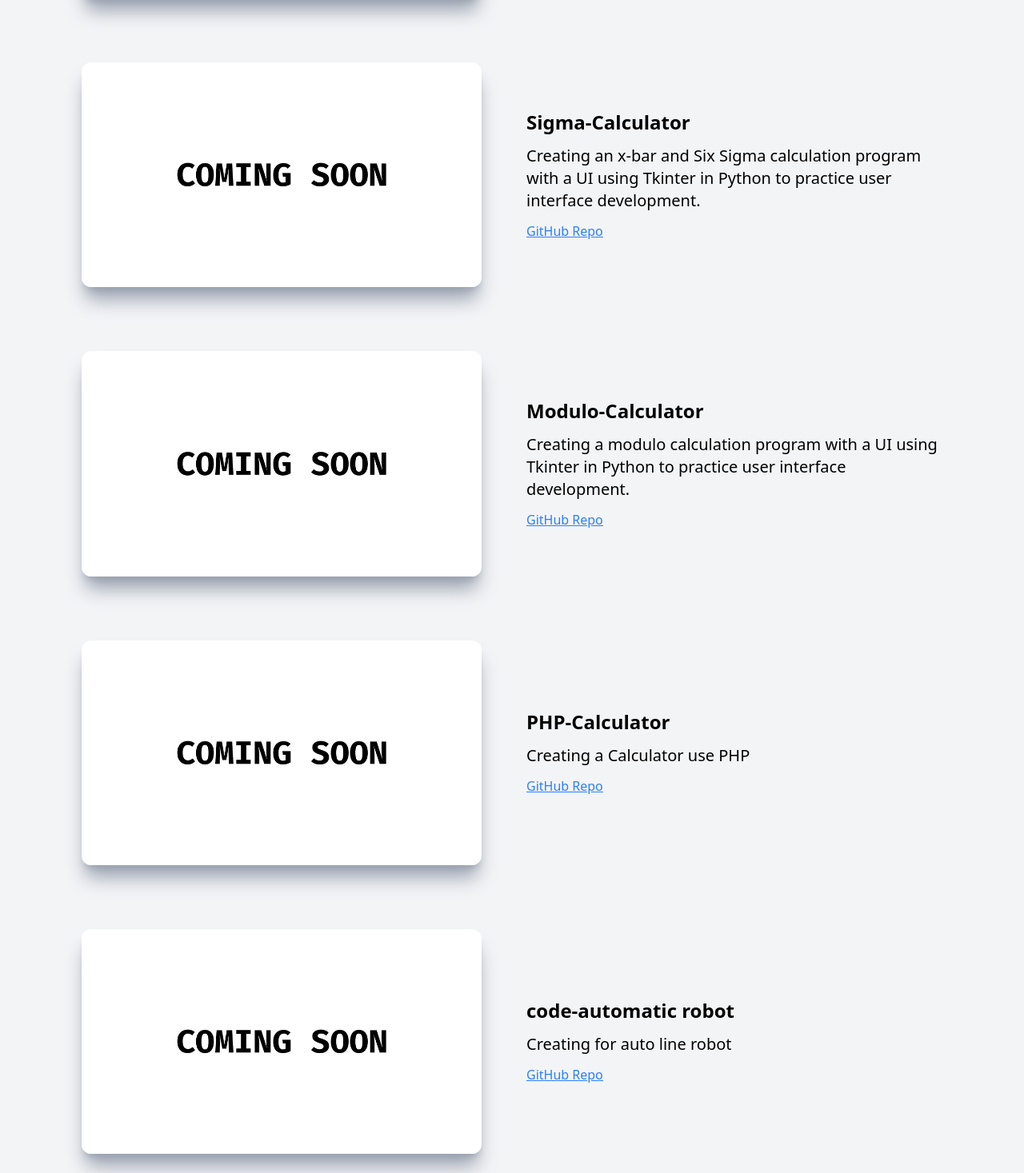
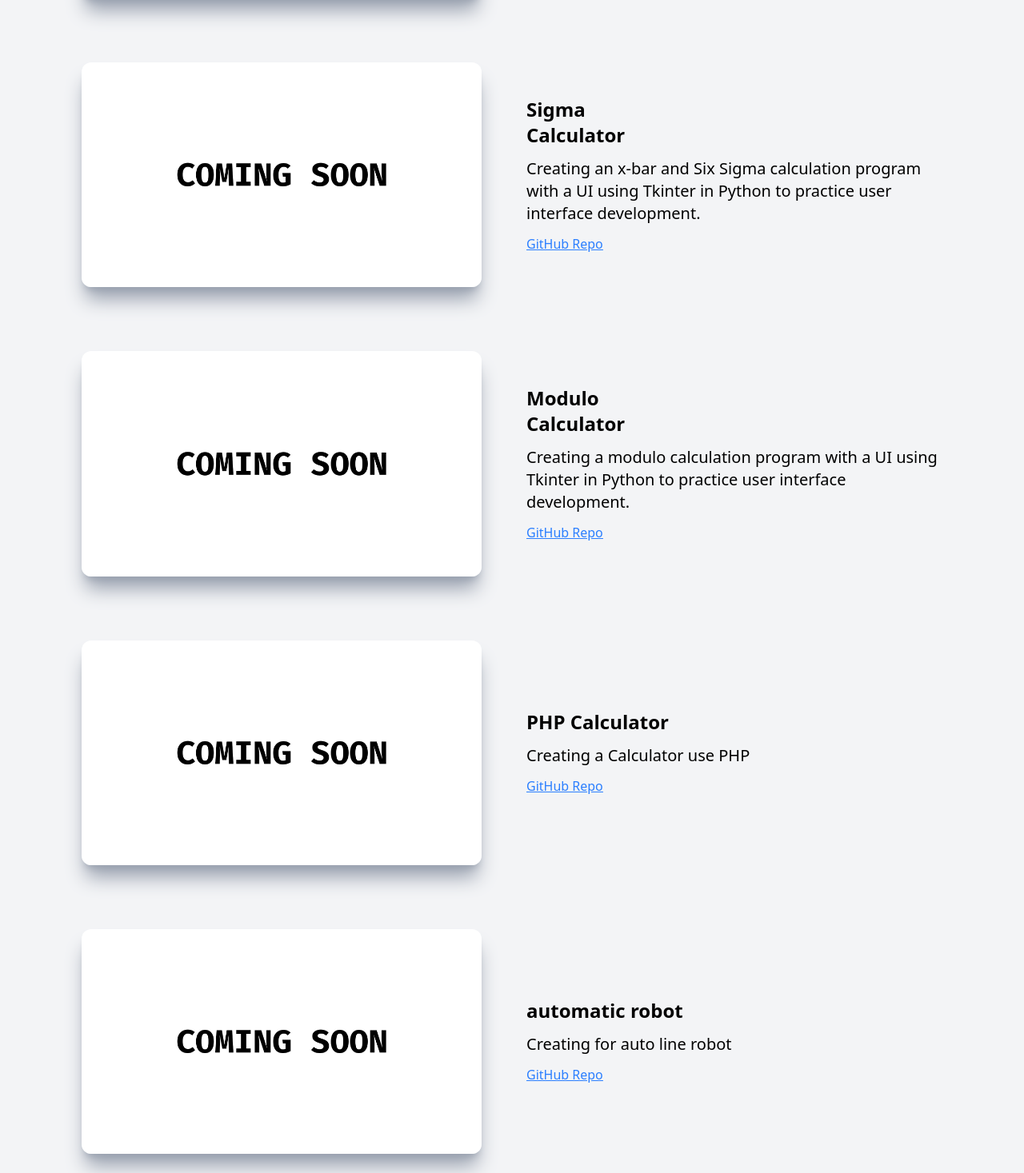
Before and after one commit to TAHPAPANGKORN/nextjs-profile-frontend, a Next.js app: page / in a window 1280 px wide. Shown: the part 3963-5430 px from the top of the page at 80% size. Built offline with nearby package versions, Linux system fonts and the light colour scheme.

Commit message:
add footer

```diff
--- /dev/null
+++ b/src/app/components/Footer/Footer.tsx
@@ -0,0 +1,13 @@
+import React from 'react'
+
+function Footer() {
+  return (
+    <div>
+      <div className='flex justify-center items-center bg-[#F3F4F6] p-3'>
+        <p className='text-sm text-gray-600'>Create at 2025 by Papangkorn Pitjawong</p>
+      </div>
+    </div>
+  );
+}
+
+export default Footer
--- a/src/app/components/Project/Project.tsx
+++ b/src/app/components/Project/Project.tsx
@@ -32,7 +32,7 @@ const card = [
   },
   {
     id: 4,
-    title: "Sigma-Calculator",
+    title: "Sigma Calculator",
     description: "Creating an x-bar and Six Sigma calculation program with a UI using Tkinter in Python to practice user interface development.",
     projectLink: null,
     repoLink: "https://github.com/TAHPAPANGKORN/Sixma-Calculator",
@@ -40,7 +40,7 @@ const card = [
   },
   {
     id: 5,
-    title: "Modulo-Calculator",
+    title: "Modulo Calculator",
     description: "Creating a modulo calculation program with a UI using Tkinter in Python to practice user interface development.",
     projectLink: null,
     repoLink: "https://github.com/TAHPAPANGKORN/Modulo-Calculator",
@@ -48,7 +48,7 @@ const card = [
   },
   {
     id: 6,
-    title: "PHP-Calculator",
+    title: "PHP Calculator",
     description: "Creating a Calculator use PHP",
     projectLink: null,
     repoLink: "https://github.com/TAHPAPANGKORN/Website-PHP-Calculator",
@@ -56,7 +56,7 @@ const card = [
   },
   {
     id: 7,
-    title: "code-automatic robot",
+    title: "automatic robot",
     description: "Creating for auto line robot",
     projectLink: null,
     repoLink: "https://github.com/TAHPAPANGKORN/automatic-robot-PSP-SCHOOL-for-OBEC",
@@ -64,7 +64,7 @@ const card = [
   },
   {
     id: 8,
-    title: "ConnectedWordsGame for Director",
+    title: "ConnectedWordsGame",
     description: "Creating a code for detect same word",
     projectLink: null,
     repoLink: "https://github.com/TAHPAPANGKORN/ConnectedWordsGameForDirector",
--- a/src/app/components/Project/ProjectCard.tsx
+++ b/src/app/components/Project/ProjectCard.tsx
@@ -30,7 +30,7 @@ const ProjectCard: React.FC<ProjectCardProps> = ({
         className="rounded-xl shadow-xl shadow-gray-400"
       />
       <div className="flex flex-col gap-3 w-full">
-        <h2 className="font-bold text-2xl">{title}</h2>
+        <h2 className="font-bold max-w-50 text-2xl">{title}</h2>
         <p className="text-[12px] w-90 md:text-sm  md:w-50  lg:text-xl lg:w-130" >{description}</p>
         <div className="flex gap-4 underline underline-offset-1 text-blue-500">
           {projectLink && (
--- a/src/app/page.tsx
+++ b/src/app/page.tsx
@@ -5,6 +5,7 @@ import { Certificate } from "./components/Certificate/Certificate";
 import { Project } from "@/app/components/Project/Project"
 import  TechnologyUse  from "@/app/components/TechnologyUse/TechnologyUse";
 import Contact from "@/app/components/Contact/Contact"
+import Footer from "@/app/components/Footer/Footer"
 
 export const runtime = 'edge';
 
@@ -18,6 +19,7 @@ const cheetahPage = () => {
       <TechnologyUse />
       <Project />
       <Contact />
+      <Footer />
       </div>
   );
 }
```
